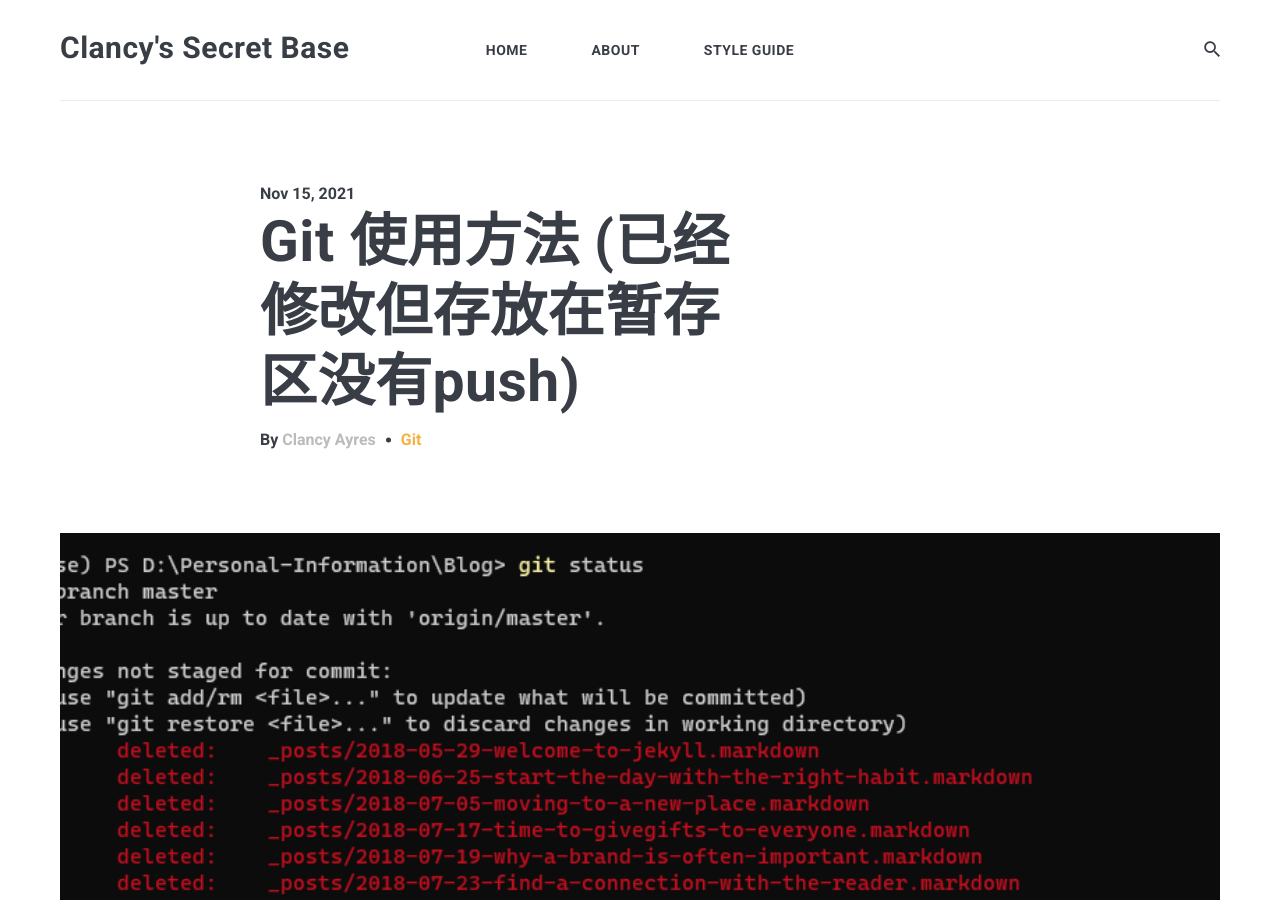
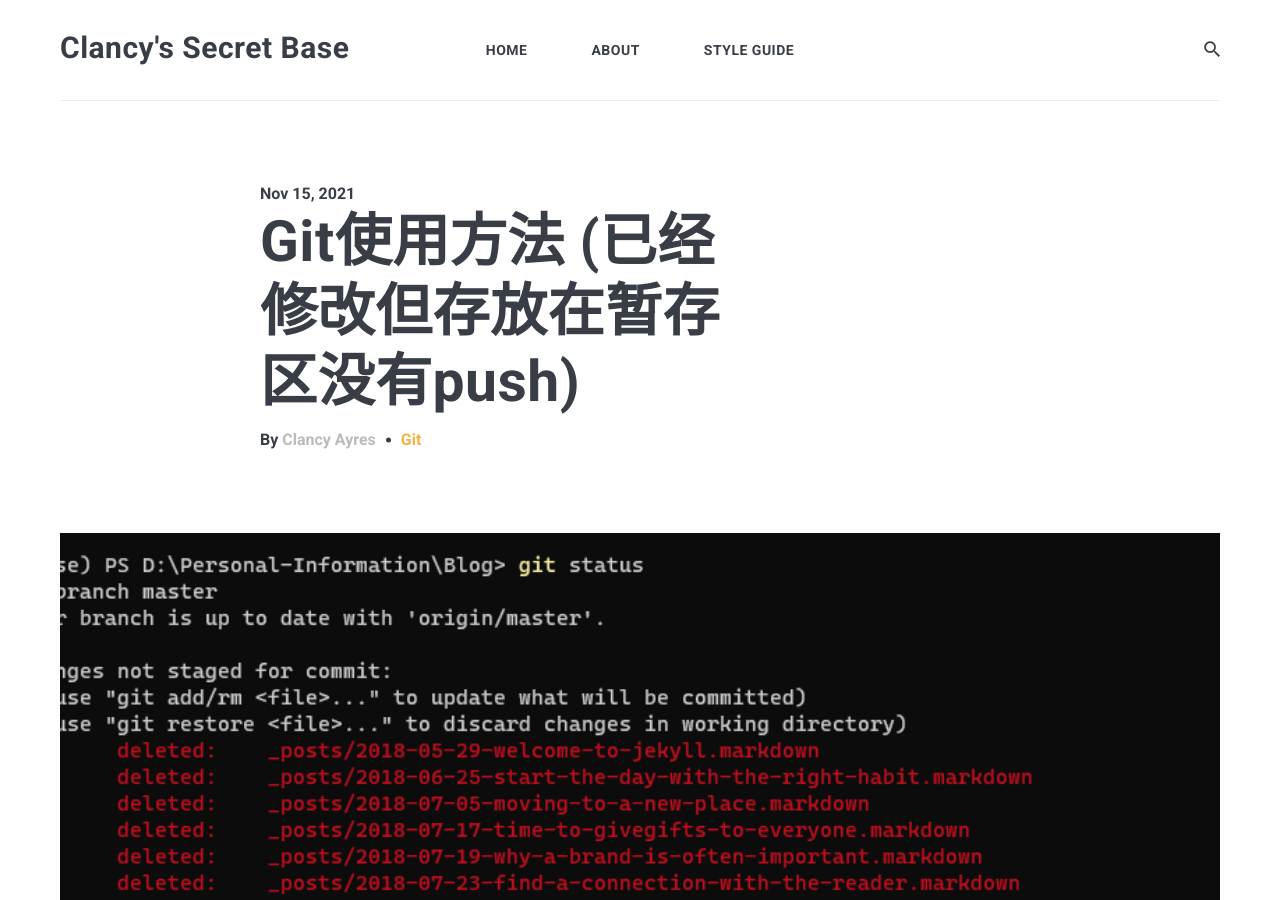
Before and after one commit to ClancyAyres/ClancyAyres.github.io, a Jekyll site: the page built from _posts/2021-11-15-Git使用经验.markdown, in a window 1280 px wide and 900 px high. Built offline with Jekyll 4.4.1, drawn with Linux system fonts in a browser that asks for light colours; nearby versions of some CDN libraries; comment, search, counter and statistics services are not loaded.

```diff
--- a/_posts/2021-11-15-Git使用经验.markdown
+++ b/_posts/2021-11-15-Git使用经验.markdown
@@ -1,6 +1,6 @@
 ---
 layout: post
-title:  Git 使用方法 (已经修改但存放在暂存区没有push)
+title:  Git使用方法 (已经修改但存放在暂存区没有push)
 date:   2021-11-15 16:02:35 -10000
 image:  Git/001.jpg
 tags:   Git
```
